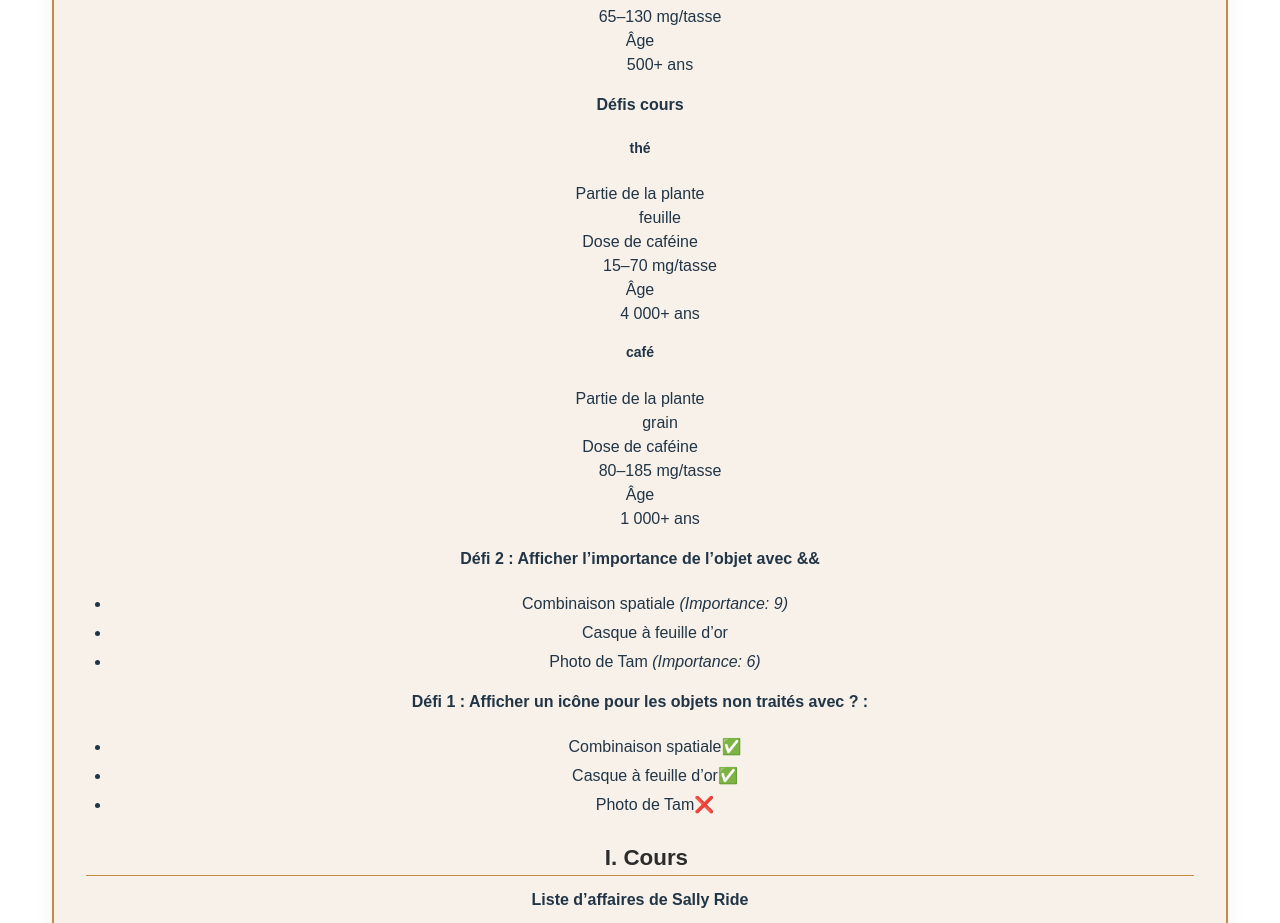
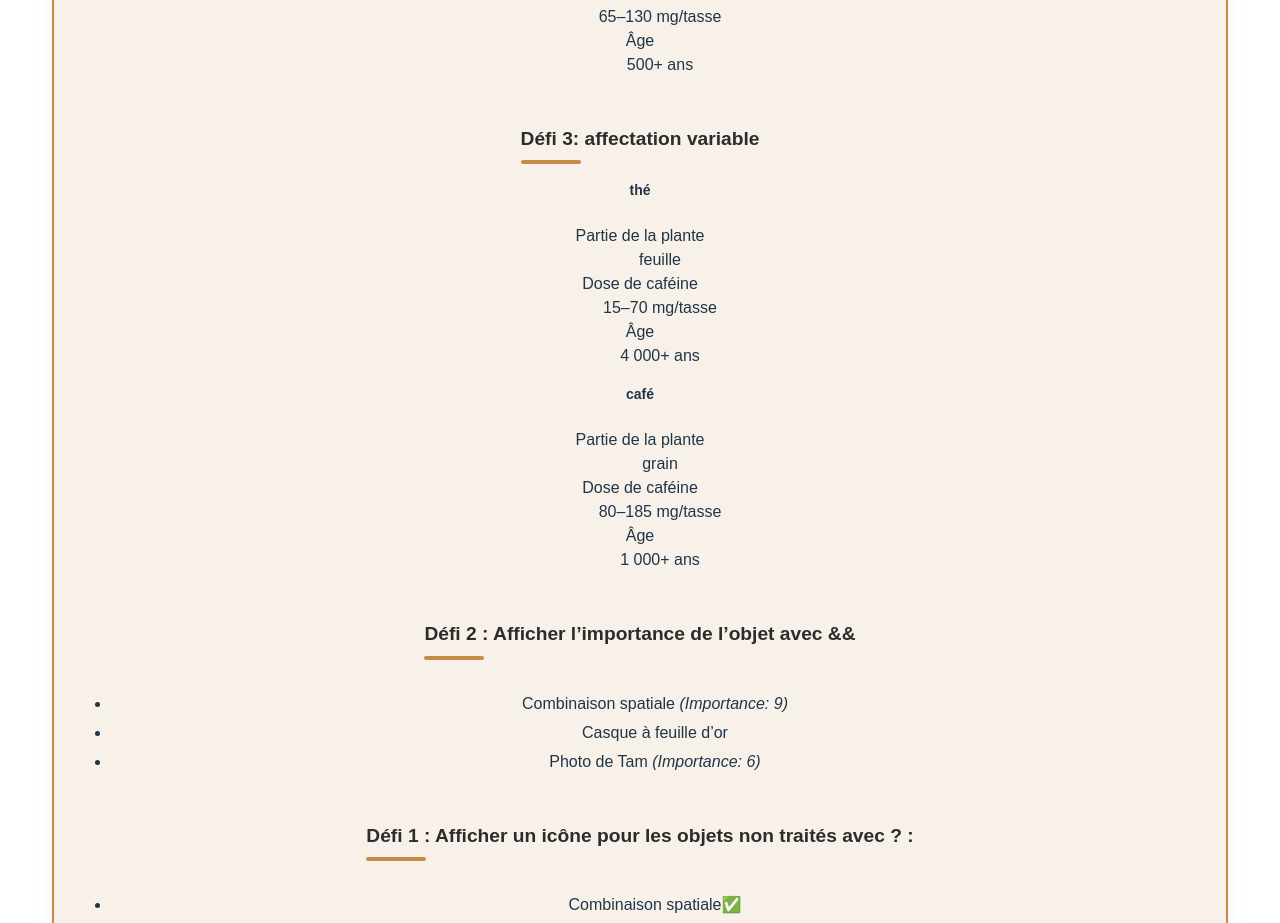
Before and after one commit to Patience-Kori1/auto-traning-react, a React (Vite) app: page / in a window 1280 px wide. Shown: the part 965-1888 px from the top of the page. Built offline with nearby package versions, Linux system fonts and the light colour scheme.

Commit message:
style(chapter-6): harmonized section-title styling in conditional rendering files - Applied .section-title class to h4 elements in chapter 6 files - Standardized typographic hierarchy - Improved visual consistency with the design system

```diff
--- a/src/components/2_Describing_UI/6_Affichage_Conditionnel.jsx
+++ b/src/components/2_Describing_UI/6_Affichage_Conditionnel.jsx
@@ -83,7 +83,7 @@ export default function Affichage_Conditionnel() {
                 <Defi_2_Operateur_Logique_Condition_Rendu/>
                 <Defi_1_Afficher_Icon_Ternaire/>
                 <h3 className="lesson-title">I. Cours</h3>
-                <h4>Liste d’affaires de Sally Ride</h4>
+                <h4 className="section-title">Liste d’affaires de Sally Ride</h4>
                 <ul>
                     <Item
                         isPacked={true}
--- a/src/components/2_Describing_UI/support_files/for_6/Defi_1_Afficher_Icon_Ternaire.jsx
+++ b/src/components/2_Describing_UI/support_files/for_6/Defi_1_Afficher_Icon_Ternaire.jsx
@@ -11,7 +11,7 @@ function Item({ name, isPacked }) {
 export default function Defi_1_Afficher_Icon_Ternaire() {
   return (
     <section>
-      <h4>Défi 1 : Afficher un icône pour les objets non traités avec ? :</h4>
+      <h4 className="section-title">Défi 1 : Afficher un icône pour les objets non traités avec ? :</h4>
       <ul>
         <Item
           isPacked={true}
--- a/src/components/2_Describing_UI/support_files/for_6/Defi_2_Operateur_Logique_Condition_Rendu.jsx
+++ b/src/components/2_Describing_UI/support_files/for_6/Defi_2_Operateur_Logique_Condition_Rendu.jsx
@@ -9,7 +9,7 @@ export default function Defi_2_Operateur_Logique_Condition_Rendu() {
 
     return(
         <section>
-        <h4>Défi 2 : Afficher l’importance de l’objet avec && </h4>
+        <h4 className="section-title">Défi 2 : Afficher l’importance de l’objet avec && </h4>
         <ul>
             <Item
             importance={9}
--- a/src/components/2_Describing_UI/support_files/for_6/Defi_3_Affectation_Variable_Condition.jsx
+++ b/src/components/2_Describing_UI/support_files/for_6/Defi_3_Affectation_Variable_Condition.jsx
@@ -45,7 +45,7 @@ function Drink({ name }) {
 export default function Defi_3_Affectation_Variable_Condition() {
   return (
     <div>
-      <h4>Défis cours</h4>
+      <h4 className="section-title">Défi 3: affectation variable</h4>
       <Drink name="thé" />
       <Drink name="café" />
     </div>
```
